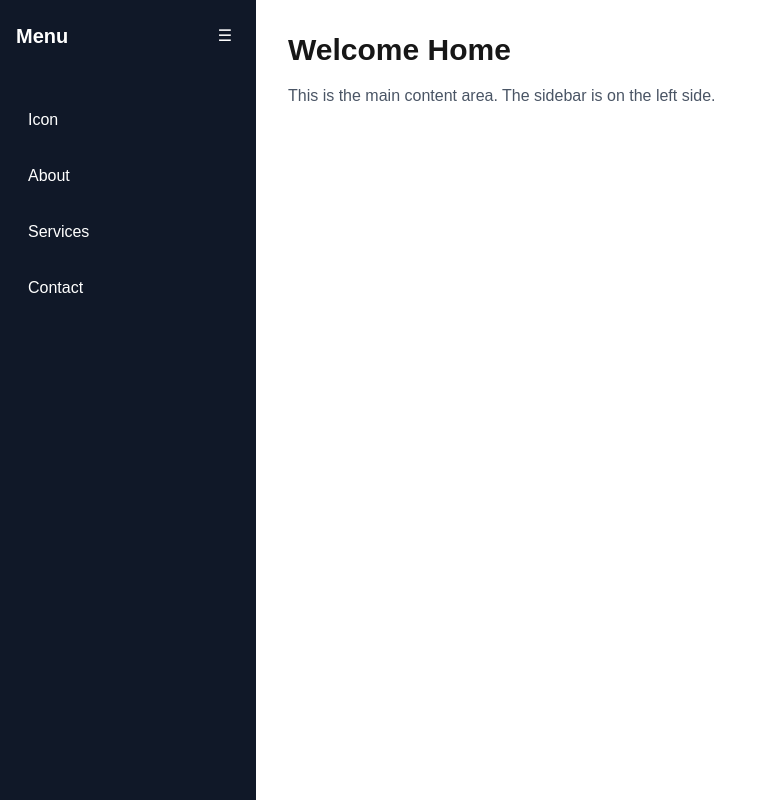
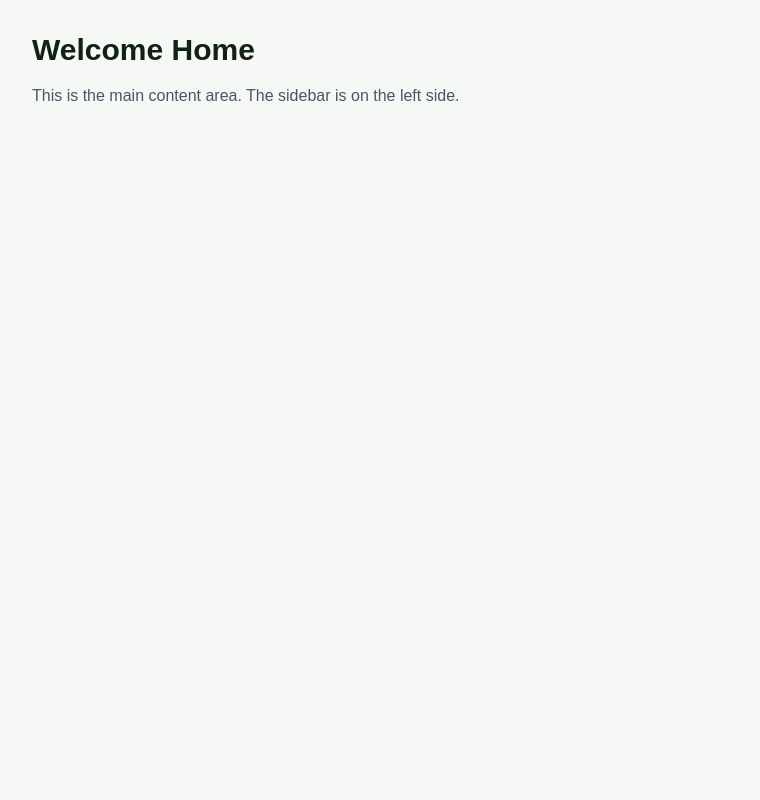
Before and after one commit to baitul1900/e-commerce-next-template, a Next.js app: page / in a window 1280 px wide. Shown: the whole page, without its empty margins (0-760 px from the left). Built offline with nearby package versions, Linux system fonts and the light colour scheme.

Commit message:
project created

```diff
--- a/src/app/globals.css
+++ b/src/app/globals.css
@@ -1,15 +1,33 @@
 @import "tailwindcss";
 
 :root {
-  --background: #ffffff;
-  --foreground: #171717;
+  --background: #f6f8f6;
+  --foreground: #102215;
 }
 
 @theme inline {
+  /* Base colors */
   --color-background: var(--background);
   --color-foreground: var(--foreground);
+
+  /* Custom colors */
+  --color-primary: #0fbd3b;
+  --color-forest: #0d1b11;
+  --color-cream: #f8fcf9;
+  --color-cream-dark: #edf4ef;
+  --color-background-light: #f6f8f6;
+  --color-background-dark: #102215;
+
+  /* Fonts */
   --font-sans: var(--font-geist-sans);
   --font-mono: var(--font-geist-mono);
+  --font-display: Manrope, sans-serif;
+
+  /* Border radius */
+  --radius: 0.25rem;
+  --radius-lg: 0.5rem;
+  --radius-xl: 0.75rem;
+  --radius-full: 9999px;
 }
 
 body {
--- a/src/app/layout.jsx
+++ b/src/app/layout.jsx
@@ -26,7 +26,7 @@ export default function RootLayout({
         className={`${geistSans.variable} ${geistMono.variable} antialiased`}
       >
         <div className="flex">
-          <Sidebar />
+          {/* <Sidebar /> */}
           <main className="flex-1">
             {children}
           </main>
--- /dev/null
+++ b/tailwind.config.js
@@ -0,0 +1,5 @@
+/** @type {import('tailwindcss').Config} */
+export default {
+    // Tailwind CSS v4 uses CSS-based configuration
+    // Define your theme customizations in your main CSS file using @theme
+};
```
Also changed, not shown: src/components/layout/Topbar.jsx (added), 1 other file (tests, documents, lock files or other folders).
